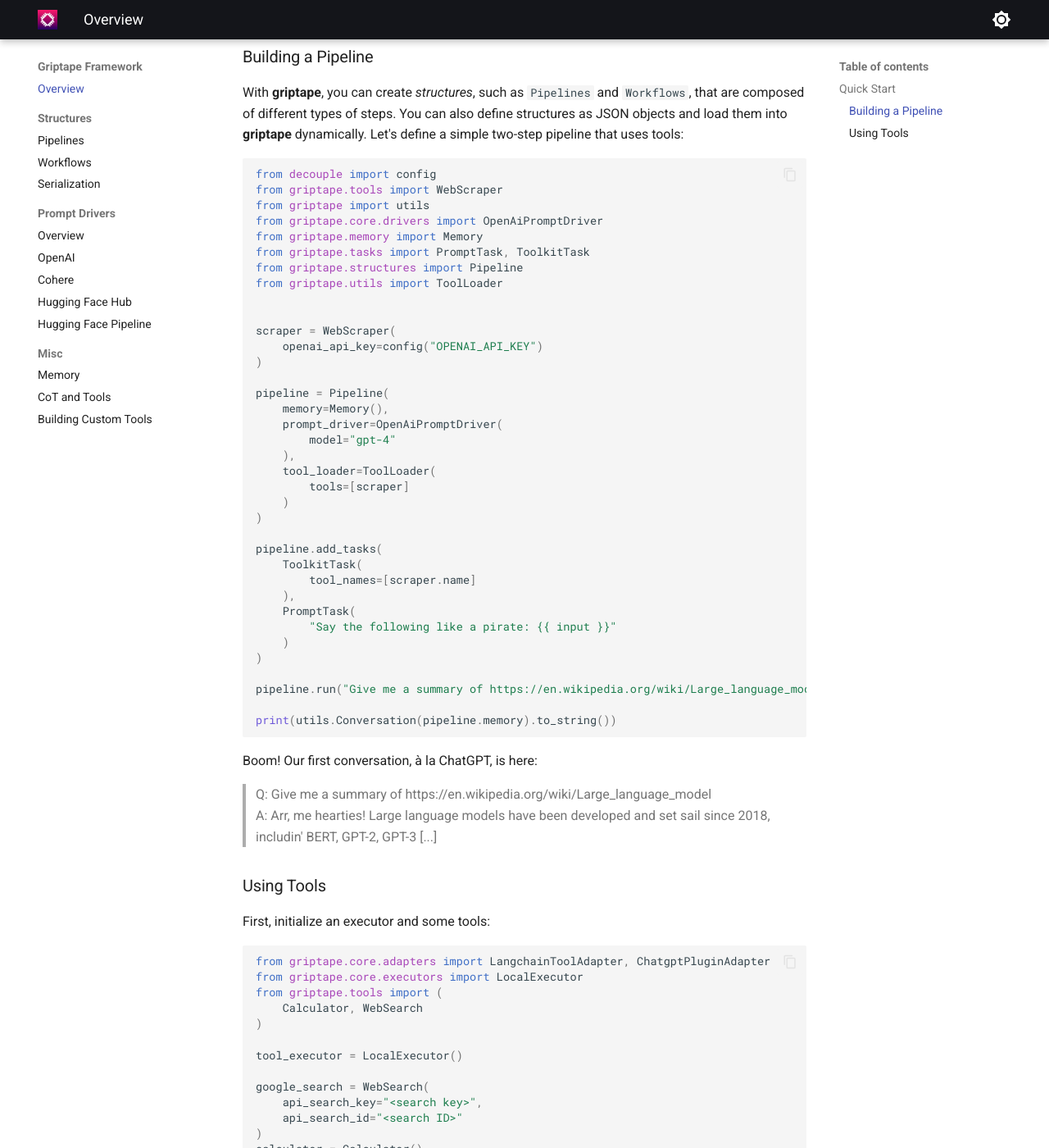
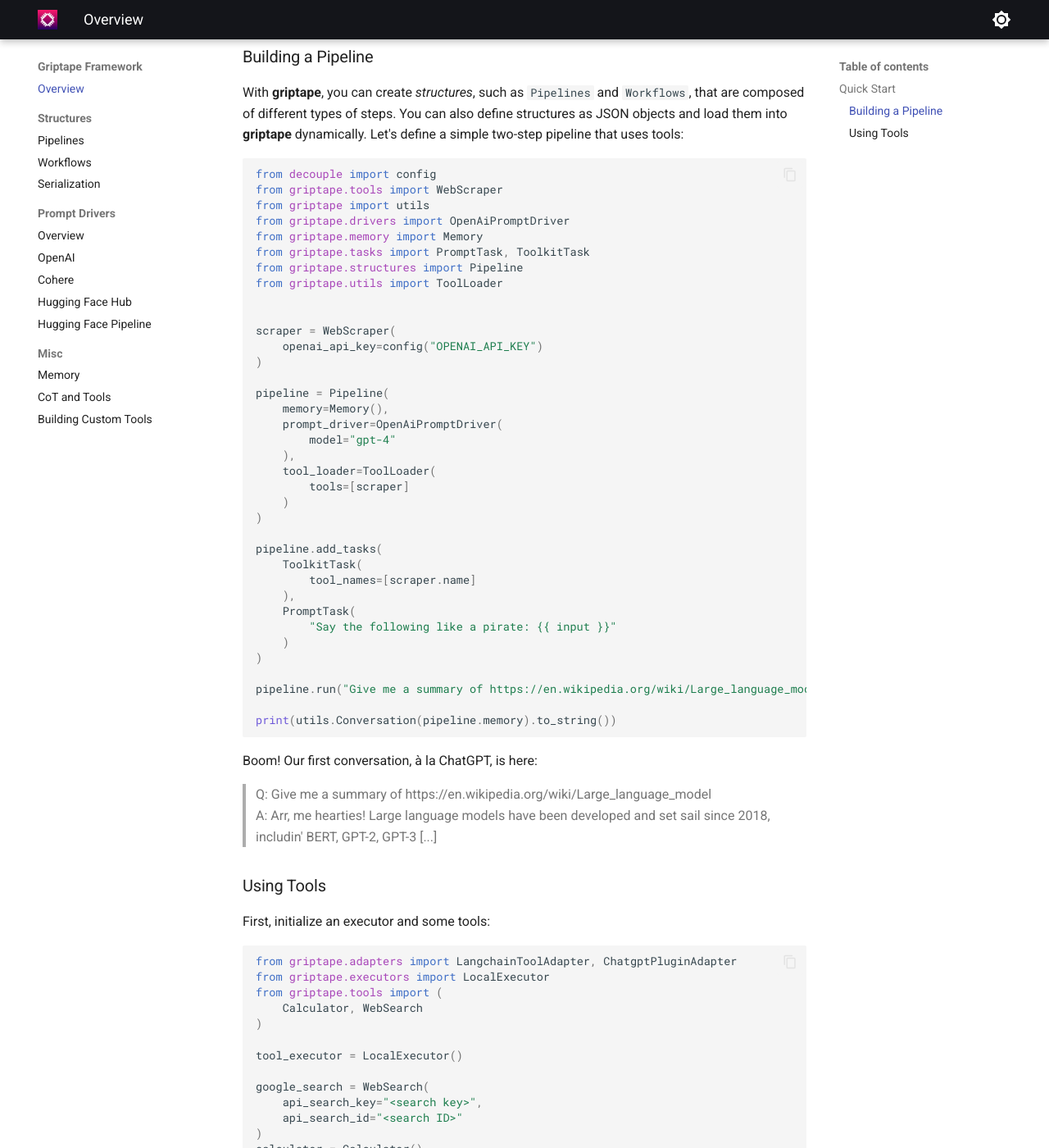
Before and after one commit to griptape-ai/griptape-docs, an MkDocs documentation site: the page built from docs/griptape-framework/index.md, in a window 1280 px wide and 1400 px high, scrolled down 767 px. Shown: the whole window at 82% size. Built offline with MkDocs 1.6.1 and Material for MkDocs 9.7.7, drawn with Linux system fonts in a browser that asks for light colours.

Commit message:
Fix imports in examples

````diff
--- a/docs/griptape-framework/index.md
+++ b/docs/griptape-framework/index.md
@@ -23,7 +23,7 @@ With **griptape**, you can create *structures*, such as `Pipelines` and `Workflo
 from decouple import config
 from griptape.tools import WebScraper
 from griptape import utils
-from griptape.core.drivers import OpenAiPromptDriver
+from griptape.drivers import OpenAiPromptDriver
 from griptape.memory import Memory
 from griptape.tasks import PromptTask, ToolkitTask
 from griptape.structures import Pipeline
@@ -69,8 +69,8 @@ Boom! Our first conversation, à la ChatGPT, is here:
 First, initialize an executor and some tools:
 
 ```python
-from griptape.core.adapters import LangchainToolAdapter, ChatgptPluginAdapter
-from griptape.core.executors import LocalExecutor
+from griptape.adapters import LangchainToolAdapter, ChatgptPluginAdapter
+from griptape.executors import LocalExecutor
 from griptape.tools import (
     Calculator, WebSearch
 )
````
Also changed, not shown: docs/griptape-framework/cot-and-tools.md (+1 -1 lines).
